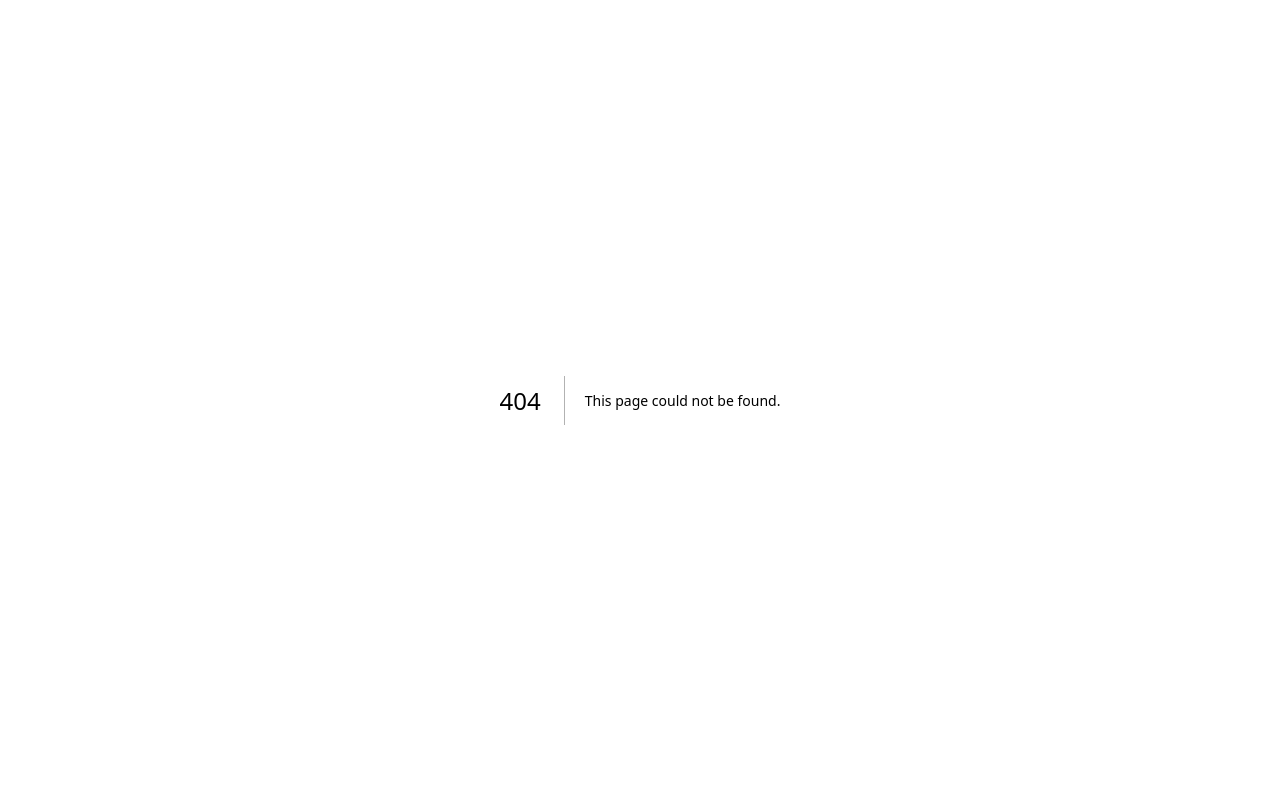
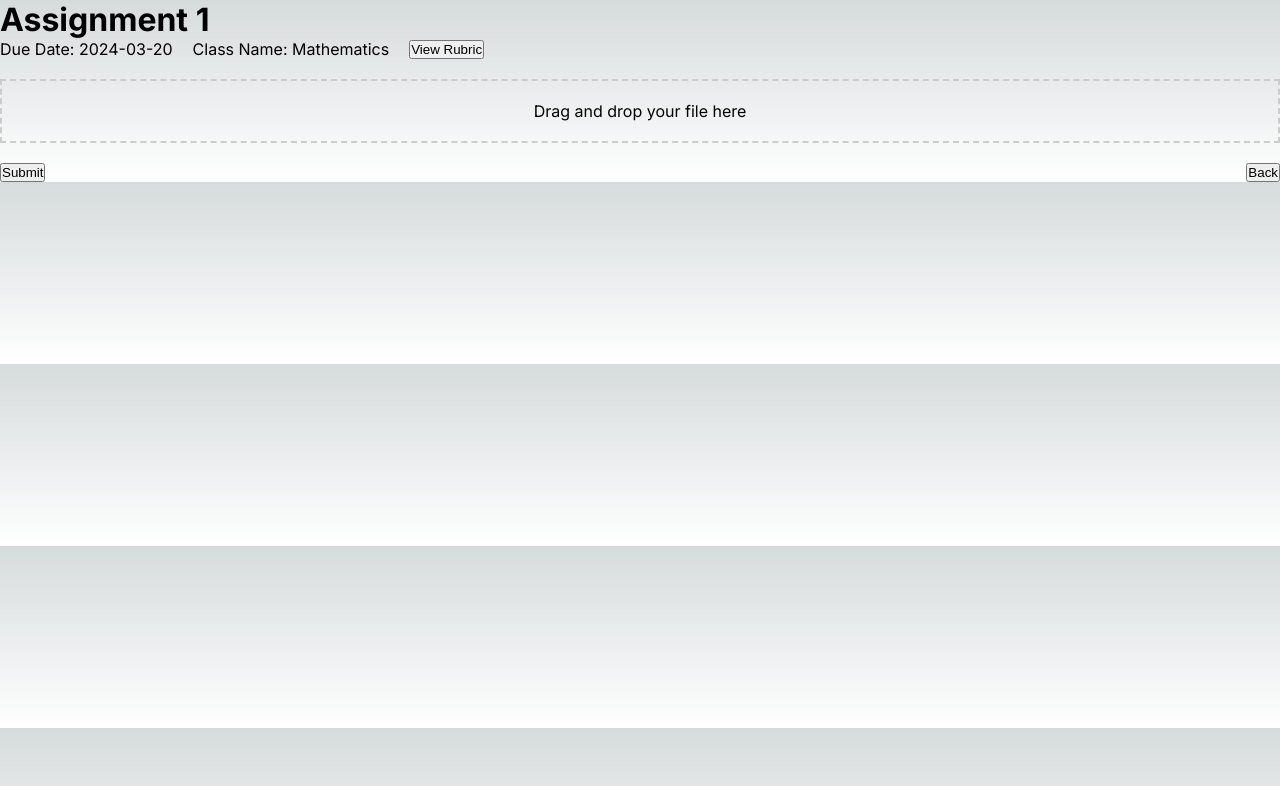
Before and after one commit to Flying-Kimbo/c302p3, a Next.js app: page /student/submission in a window 1280 px wide. Before the commit this address had no page. Shown: the top 786 px of the page. Built offline with nearby package versions, Linux system fonts and the light colour scheme.

Commit message:
Added the submission page

```diff
--- /dev/null
+++ b/src/app/student/submission/page.module.css
@@ -0,0 +1,24 @@
+.header {
+  margin-bottom: 20px;
+}
+
+.submissionInfo {
+  display: flex;
+  align-items: center;
+}
+
+.submissionInfo p {
+  margin-right: 20px;
+}
+
+.dropArea {
+  border: 2px dashed #ccc;
+  padding: 20px;
+  text-align: center;
+  margin-bottom: 20px;
+}
+
+.buttons {
+  display: flex;
+  justify-content: space-between;
+}
--- /dev/null
+++ b/src/app/student/submission/page.tsx
@@ -0,0 +1,52 @@
+'use client'
+
+import React from 'react';
+import styles from './page.module.css';
+
+const SubmitAssignment = () => {
+  // Dummy assignment data
+  const assignment = {
+    name: 'Assignment 1',
+    dueDate: '2024-03-20',
+    className: 'Mathematics',
+    rubricUrl: 'https://example.com/rubric',
+  };
+
+  const handleFileDrop = (event) => {
+    // Handle file drop functionality here (not implemented yet)
+    event.preventDefault();
+    console.log('File dropped');
+  };
+
+  const handleSubmit = () => {
+    // Handle submit functionality here (not implemented yet)
+    console.log('Assignment submitted');
+  };
+
+  const goBack = () => {
+    // Handle go back functionality here (not implemented yet)
+    console.log('Go back');
+  };
+
+  return (
+    <div>
+      <div className={styles.header}>
+        <h1>{assignment.name}</h1>
+        <div className={styles.submissionInfo}>
+          <p>Due Date: {assignment.dueDate}</p>
+          <p>Class Name: {assignment.className}</p>
+          <button onClick={() => window.open(assignment.rubricUrl, '_blank')}>View Rubric</button>
+        </div>
+      </div>
+      <div className={styles.dropArea} onDrop={handleFileDrop} onDragOver={(e) => e.preventDefault()}>
+        <p>Drag and drop your file here</p>
+      </div>
+      <div className={styles.buttons}>
+        <button onClick={handleSubmit}>Submit</button>
+        <button onClick={goBack}>Back</button>
+      </div>
+    </div>
+  );
+};
+
+export default SubmitAssignment;
```
Also changed, not shown: src/app/student/assignments/page.module.css (renamed from src/app/assignments/page.module.css), src/app/student/assignments/page.tsx (renamed from src/app/assignments/page.tsx).
